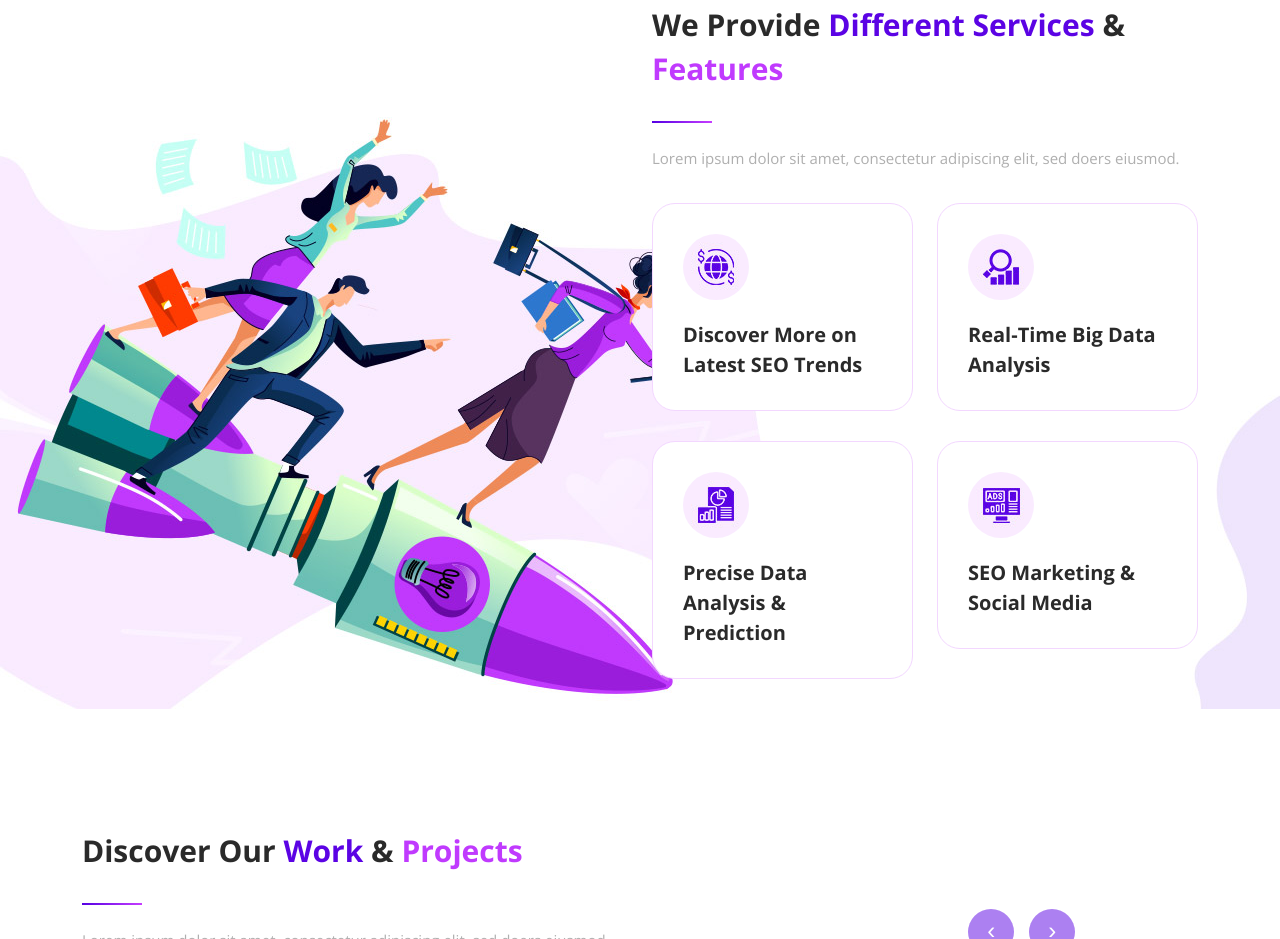
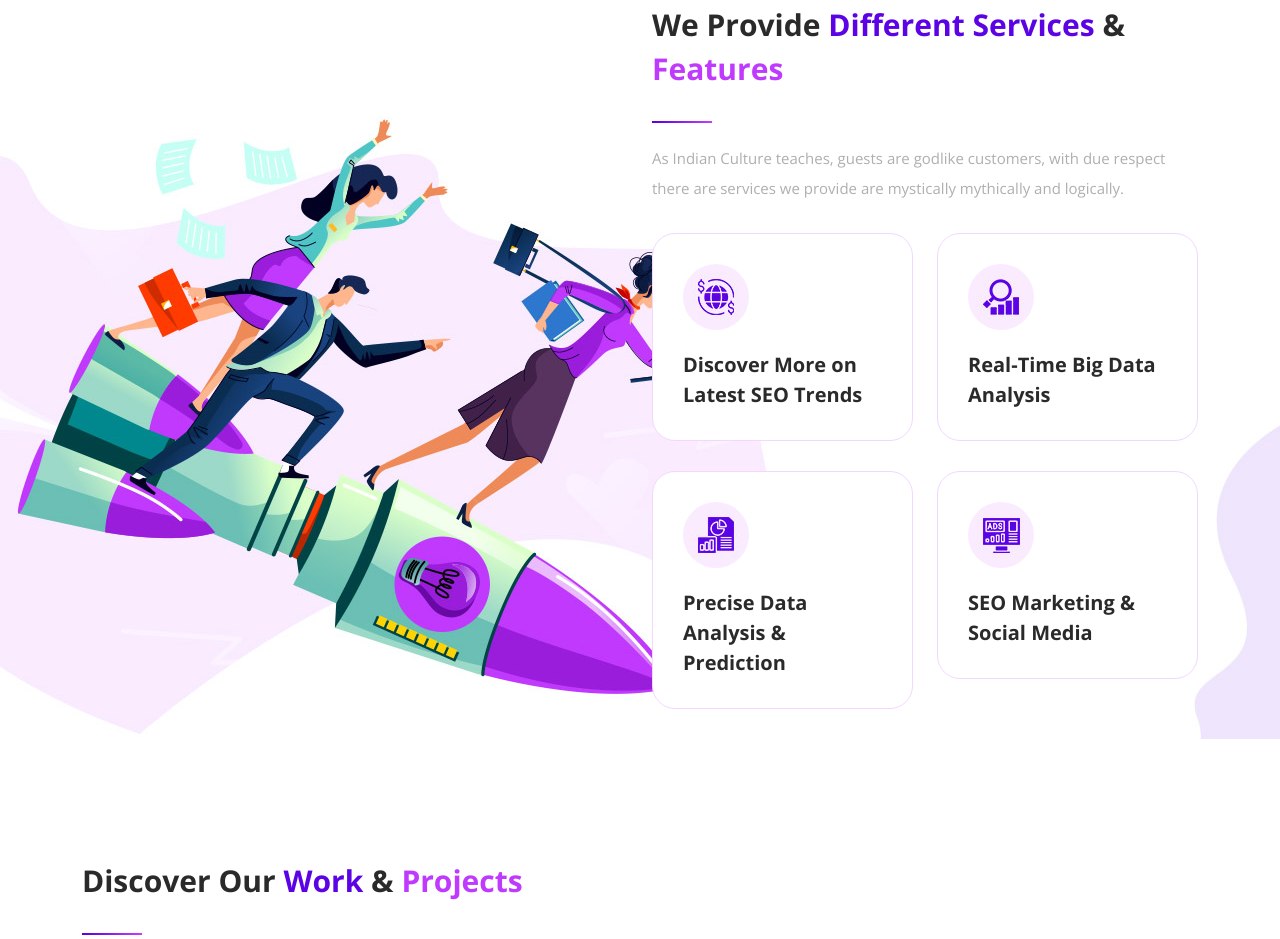
Before and after one commit to rasikpandey7/zenith, a plain HTML site: page index.html in a window 1280 px wide. Shown: the part 1371-2310 px from the top of the page. Drawn offline with nearby package versions, Linux system fonts and the light colour scheme.

Commit message:
Update index.html

```diff
--- a/index.html
+++ b/index.html
@@ -137,7 +137,7 @@ https://templatemo.com/tm-582-tale-seo-agency
                 <h2>We Provide <em>Different Services</em> &amp;
                   <span>Features</span></h2>
                   <div class="line-dec"></div>
-                  <p>Lorem ipsum dolor sit amet, consectetur adipiscing elit, sed doers eiusmod.</p>
+                  <p>As Indian Culture teaches, guests are godlike customers, with due respect there are services we provide are mystically mythically and logically.</p>
               </div>
             </div>
             <div class="col-lg-6 col-sm-6">
```
